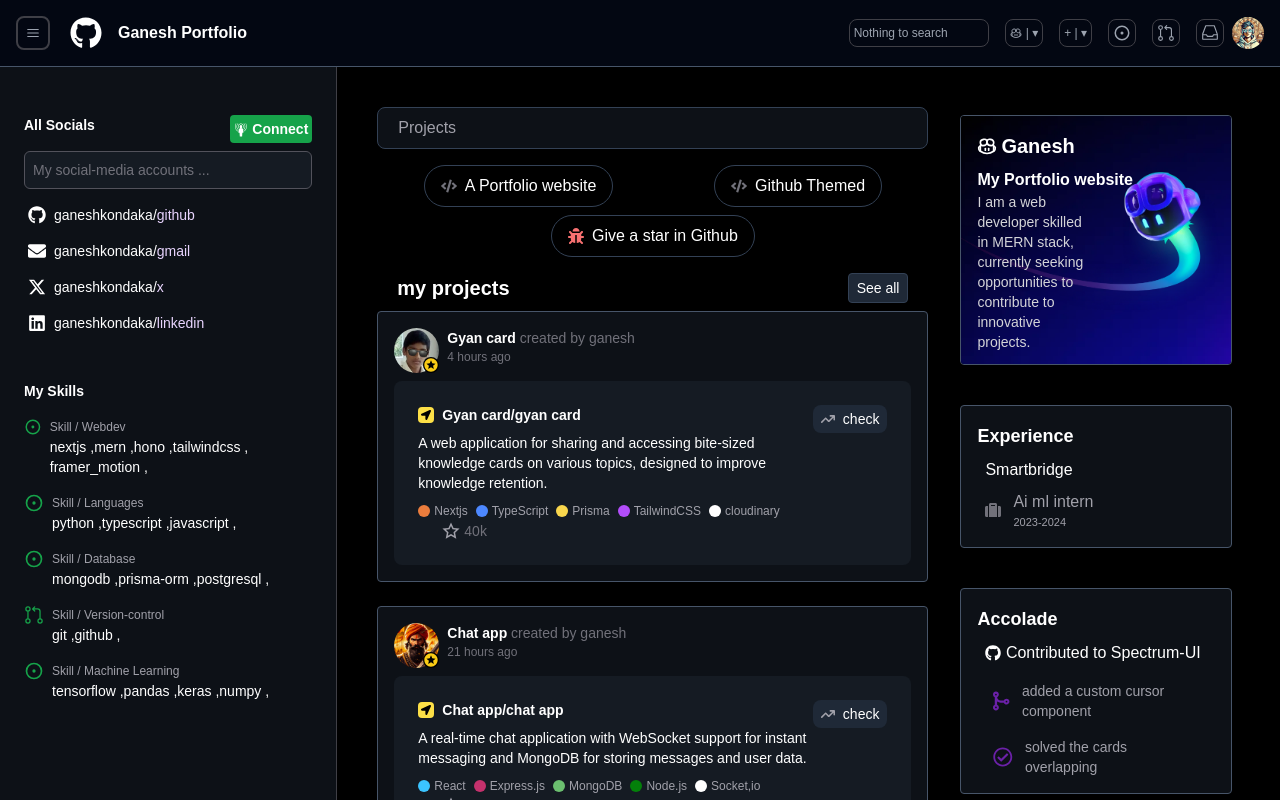
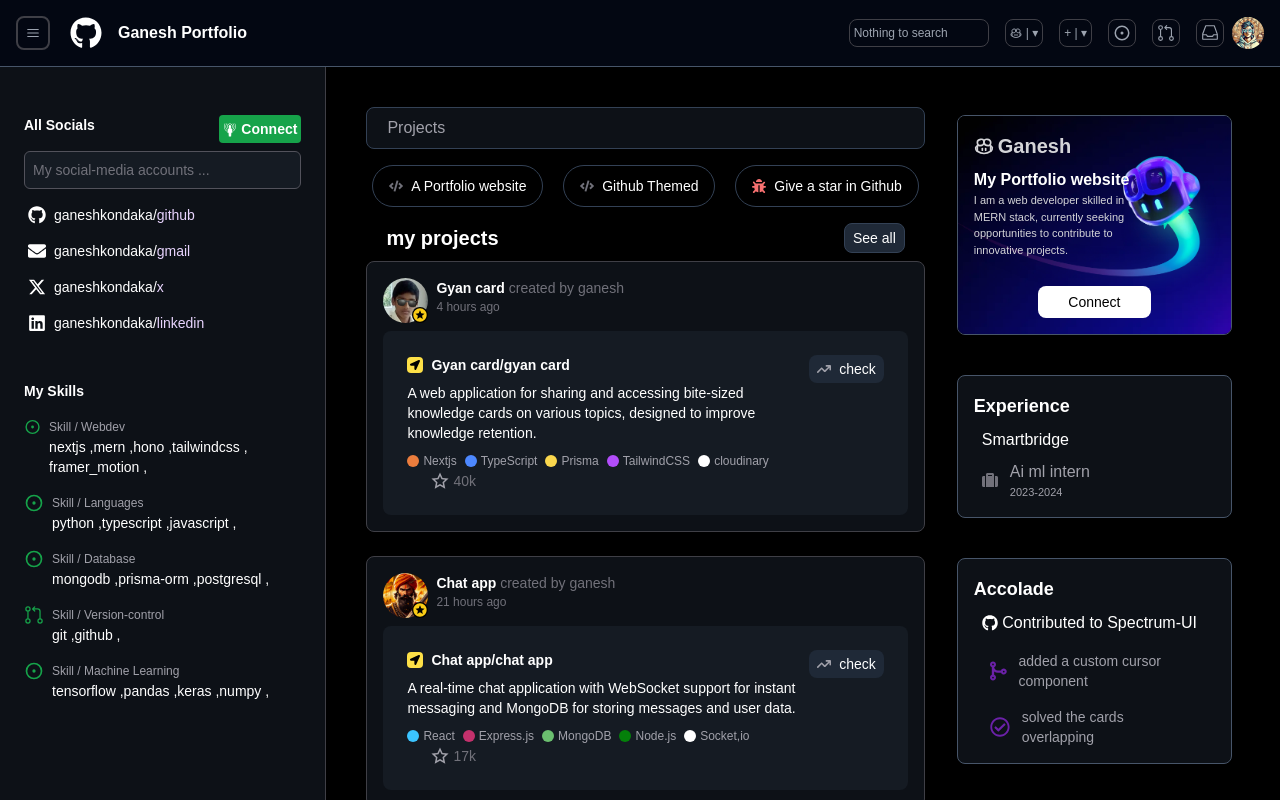
Before and after one commit to ganeshkondaka/portfolio_GH, a Next.js app: page / in a window 1280 px wide. Shown: the top 800 px of the page. Built offline with nearby package versions, Linux system fonts and the light colour scheme.

Commit message:
copilot image responsiveness

```diff
--- a/app/components/sections/Right_first.tsx
+++ b/app/components/sections/Right_first.tsx
@@ -30,25 +30,25 @@
         <div className='flex flex-col'>
             <p className='border border-slate-700 p-2 rounded-lg px-5 text-zinc-400 bg-[#0D1117] '>Projects</p>
             <div className=' flex-row py-2 pt-4 justify-around flex-wrap gap-2 hidden sm:flex'>
-                <p className='  p-2 pr-4 border border-slate-700 rounded-full  sm:text-base lg:text-md flex items-center'>
+                <p className='  p-2 pr-4 border border-slate-700 rounded-full  sm:text-base lg:text-[14px] flex items-center'>
                     <FaCode className='inline mx-2 text-zinc-500' /> A Portfolio website
                 </p>
-                <p className=' p-2 pr-4 border border-slate-700 rounded-full sm:text-base lg:text-md flex items-center'>
+                <p className=' p-2 pr-4 border border-slate-700 rounded-full sm:text-base lg:text-[14px] flex items-center'>
                     <FaCode className='inline mx-2 text-zinc-500' /> Github Themed
                 </p>
-                <p className=' p-2 pr-4 border border-slate-700 rounded-full sm:text-base lg:text-md flex items-center'>
+                <p className=' p-2 pr-4 border border-slate-700 rounded-full sm:text-base lg:text-[14px] flex items-center'>
                     <FaBug className='inline mx-2 text-red-400' /> Give a star in Github
                 </p>
             </div>
 
             <div className='flex justify-between items-center px-5 py-2'>
                 <p className='font-bold text-xl'>my projects</p>
-                <button type="button" className="rounded bg-gray-800 px-2 p-1 border border-slate-700 text-sm">See all</button>
+                <button type="button" className="rounded-lg bg-gray-800 px-2 p-1 border border-slate-700 text-sm">See all</button>
             </div>
             <div>
                 {
                     project_list.map((project, index) => (
-                        <div key={index} className='flex flex-col mb-6 bg-[#0D1117] p-4 rounded border border-slate-600 '>
+                        <div key={index} className='flex flex-col mb-6 bg-[#0D1117] p-4 rounded-lg border border-zinc-700 '>
                             <div className='flex'>
                                 <div className='relative rounded-full flex mr-2 '>
                                     <Image src={project.logo} width={45} height={45} alt="favicon" className='rounded-full ' />
--- a/app/components/sections/Right_second.tsx
+++ b/app/components/sections/Right_second.tsx
@@ -8,13 +8,13 @@
 export default function Right_second() {
   return (
     <div className='max-w-screen-lg mx-auto w-auto flex flex-col '>
-      <div className='relative h-[250px] w-full overflow-hidden border border-slate-600 rounded'>
+      <div className=' relative h-[220px] w-auto overflow-hidden border border-slate-600 rounded-lg'>
         <Image
           src="/headbg.png"
           alt="bg"
-          width={1000}
+          width={800}
           height={400}
-          className='absolute inset-0 w-full h-full object-cover'
+          className='absolute inset-0 w-auto h-full object-cover'
         />
         <Image
           src="/head.png"
@@ -24,12 +24,12 @@
           className='absolute inset-0 w-full h-full object-contain '
         />
         <div className='relative z-10 p-4 w-full h-full flex flex-col'>
-          <div className='text-lg sm:text-xl font-bold flex items-center'>
+          <div className='text-lg text-zinc-300 sm:text-xl font-bold flex items-center'>
             <TbBrandGithubCopilot className='mr-1' />
             <p>Ganesh</p>
           </div>
           <p className='font-bold mt-2 text-sm sm:text-base'>My Portfolio website</p>
-          <p className='text-zinc-300 w-full sm:w-2/3 md:w-2/4 text-[11px] sm:text-sm mb-4'>
+          <p className='text-zinc-300 w-full sm:w-2/3 md:w-3/4 text-[11px] sm:text-[11px] mb-4'>
             I am a web developer skilled in MERN stack, currently seeking opportunities to contribute to innovative projects.
           </p>
           <div className='mt-auto w-full px-4 sm:px-8 md:px-16'>
@@ -43,7 +43,7 @@
         </div>
       </div>
 
-      <div className='mt-10  p-4 border border-slate-600 rounded bg-[#0D1117]'>
+      <div className='mt-10  p-4 border border-slate-600 rounded-lg bg-[#0D1117]'>
         <p className='text-lg font-bold'>Experience</p>
         <p className='p-2'>Smartbridge</p>
         <div className='flex items-center px-2 gap-3'>
@@ -55,7 +55,7 @@
         </div>
       </div>
 
-      <div className='mt-10  p-4 border border-slate-600 rounded bg-[#0D1117]'>
+      <div className='mt-10  p-4 border border-slate-600 rounded-lg bg-[#0D1117]'>
         <p className='text-lg font-bold'>Accolade</p>
         <p className='p-2 text-md'><FaGithub className='inline'/> Contributed to Spectrum-UI </p>
         <div className='flex items-center px-4 gap-3 mt-2'>
--- a/app/page.tsx
+++ b/app/page.tsx
@@ -7,7 +7,7 @@
   return (
     <div className="flex flex-col lg:flex-row min-h-screen w-screen bg-black">
       {/* Left Column */}
-      <div className="text-white flex flex-col w-full lg:w-[450px] border-r border-zinc-700 lg:h-screen lg:sticky lg:top-0 px-6 py-12 bg-[#0D1117] order-2 lg:order-none">
+      <div className="text-white flex flex-col w-full lg:w-[430px] border-r border-zinc-700 lg:h-screen lg:sticky lg:top-0 px-6 py-12 bg-[#0D1117] order-2 lg:order-none">
         <div className="mb-8">
           <Left_top />
         </div>
```
